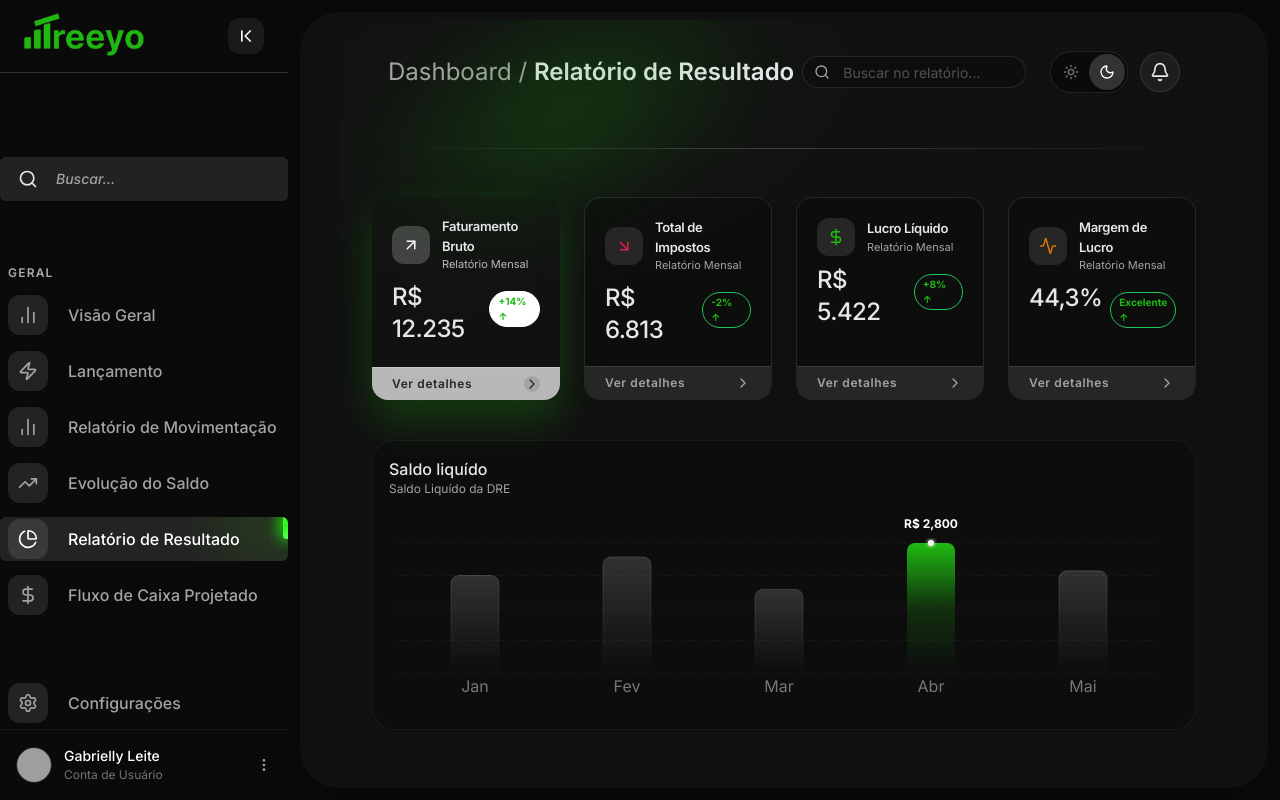
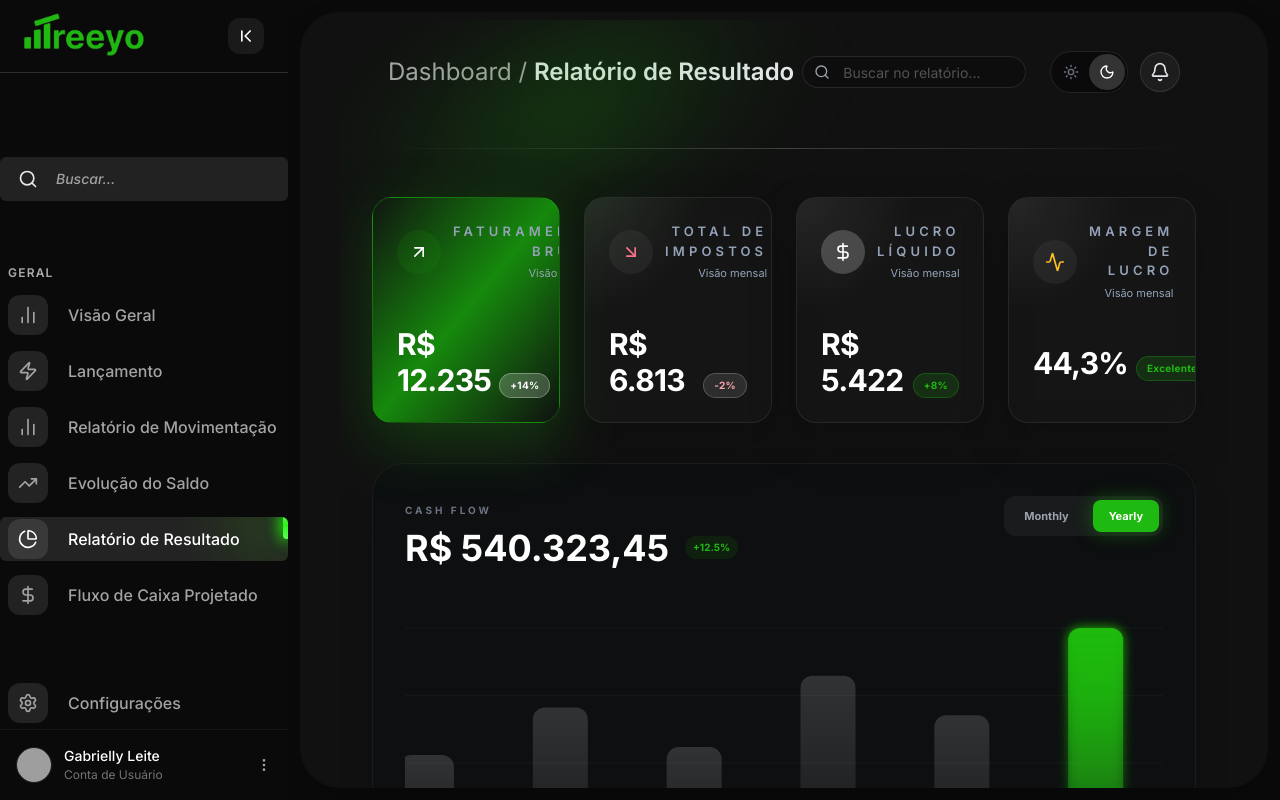
Before and after one commit to gabriellyleitedev/treeyo-dashboard-saas, a React (Vite) app: page /resultado in a window 1280 px wide. Built offline with nearby package versions, Linux system fonts and the light colour scheme; grey boxes are pictures that could not be loaded.

Commit message:
Apenas reorganizando..

```diff
--- a/src/App.jsx
+++ b/src/App.jsx
@@ -27,11 +27,11 @@ function App() {
 
             <Route path="/" element={<Navigate to="/visao-geral" replace />} />
             <Route path="/visao-geral" element={<VisaoGeral />} />
-            <Route path="/movimentacao" element={<Movimentacao />} />
+            <Route path="/movimentacao" element={<div className="text-white p-10">Página Movimentação em breve...</div>} />
 
             <Route path="/lancamento" element={<Lancamento />} />
             <Route path="/evolucao-saldo" element={<EvolucaoSaldo />} />
-            <Route path='/resultado' element={<Dre/>} />
+            <Route path='/resultado' element={<Dre />} />
             <Route path='/fluxo-projetado' element={<div className="text-white p-10">Página Fluxo de Caixa Projetado em breve...</div>} />
             <Route path='/configuracoes' element={<div className="text-white p-10">Página Configurações em breve...</div>} />
           </Route>
--- a/src/components/BuscaInteligente.jsx
+++ b/src/components/BuscaInteligente.jsx
@@ -51,8 +51,9 @@ export default function BuscaInteligente({ isOpen, onClose, navigate, rotasDoSis
         >
 
           <div onClick={onClose} className="absolute inset-0 bg-black/20 backdrop-blur-md" />
+
           {/* --- LUZ VERDE (GLOW) --- */}
-            <div className="absolute top-1/2 left-1/2 -translate-x-1/2 -translate-y-1/2 w-64 h-64 bg-[#1fba11]/25 rounded-full blur-[90px] pointer-events-none" />
+          <div className="absolute top-1/2 left-1/2 -translate-x-1/2 -translate-y-1/2 w-64 h-64 bg-[#1fba11]/25 rounded-full blur-[90px] pointer-events-none" />
 
 
           <motion.div
--- a/src/components/DRE/DRECard.jsx
+++ b/src/components/DRE/DRECard.jsx
@@ -4,70 +4,58 @@ import { ArrowUpRight, ArrowDownRight, Activity, DollarSign, ChevronRight } from
 
 const DRECard = ({ value, type, percentage, isMain }) => {
     const styles = {
-        entry: { icon: <ArrowUpRight size={18} />, label: "Faturamento Bruto", color: "text-emerald-600", bgIcon: "bg-emerald-50" },
-        exit: { icon: <ArrowDownRight size={18} />, label: "Total de Impostos", color: "text-rose-600", bgIcon: "bg-rose-50" },
-        profit: { icon: <DollarSign size={18} />, label: "Lucro Líquido", color: "text-[#1fba11]", bgIcon: "bg-green-50" },
-        health: { icon: <Activity size={18} />, label: "Margem de Lucro", color: "text-amber-600", bgIcon: "bg-amber-50" },
+        entry: { icon: <ArrowUpRight size={20} />, label: 'Faturamento Bruto', color: 'text-emerald-400', bgIcon: 'bg-[#1fba11]/10' },
+        exit: { icon: <ArrowDownRight size={20} />, label: 'Total de Impostos', color: 'text-rose-400', bgIcon: 'bg-white/5' },
+        profit: { icon: <DollarSign size={20} />, label: 'Lucro Líquido', color: 'text-white', bgIcon: 'bg-white/20' },
+        health: { icon: <Activity size={20} />, label: 'Margem de Lucro', color: 'text-amber-400', bgIcon: 'bg-white/5' },
     };
 
     const current = styles[type] || styles.entry;
+    const isPositive = typeof percentage === 'string' && (percentage.startsWith('+') || percentage.toLowerCase().includes('excel'));
 
     return (
         <motion.div
             whileHover={{ y: -4 }}
-            className={`relative flex flex-col justify-between min-h-[160px] w-full rounded-2xl overflow-hidden transition-all duration-300
-                ${isMain
-                    ? 'bg-gradient-to-br from-[#1fba11]/60 backdrop-blur-md  to-[#168a0d] shadow-[0_20px_40px_rgba(31,186,17,0.25)]'
-                    : 'bg-black/20 border border-white/10 shadow-[0_10px_20px_rgba(0,0,0,0.04)]'
-                }`
-
-            }
+            className={`relative flex flex-col justify-between min-h-[180px] w-full rounded-[20px] overflow-hidden border transition-all duration-300 ${
+                isMain
+                    ? 'border-[#1fba11]/30 bg-gradient-to-br from-[#1fba11] via-[#168a0d] to-[#0f6508] shadow-[0_20px_60px_rgba(31,186,17,0.25)]'
+                    : 'border-[rgba(255,255,255,0.08)] bg-[rgba(255,255,255,0.02)] shadow-[0_20px_50px_rgba(0,0,0,0.18)] backdrop-blur-[12px]'
+            }`}
         >
-            {/* Conteúdo Superior */}
-            <div className="p-5">
-                <div className="flex items-center gap-3 pb-2">
-                    <div className={`p-2.5 rounded-xl shadow-sm ${isMain ? 'bg-white/20' : 'bg-neutral-800'}`}>
+            {!isMain && <div className="absolute inset-0 bg-[radial-gradient(circle_at_top_left,_rgba(255,255,255,0.08),transparent_40%)] pointer-events-none" />}
+            <div className="relative p-6">
+                <div className="flex items-center justify-between gap-3 pb-3">
+                    <div className={`p-3 rounded-3xl ${current.bgIcon}`}>
                         {React.cloneElement(current.icon, {
-                            className: isMain ? "text-white" : current.color
+                            className: isMain ? 'text-white' : current.color,
                         })}
                     </div>
-                    <div>
-                        <p className={`text-[13px] font-semibold tracking-tight ${isMain ? 'text-gray-200' : 'text-gray-200'}`}>
+                    <div className="text-right">
+                        <p className="text-[13px] font-semibold uppercase tracking-[0.32em] text-[#94a3b8]">
                             {current.label}
                         </p>
-                        <p className={`text-[11px] ${isMain ? 'text-white/70' : 'text-neutral-400'}`}>
-                            Relatório Mensal
-                        </p>
+                        <p className="text-[11px] text-[#94a3b8] mt-1">Visão mensal</p>
                     </div>
                 </div>
 
-                <div className="flex items-baseline gap-2 ">
-                    <h2 className={`text-2xl font-medium tracking-tight ${isMain ? 'text-gray-200' : 'text-gray-200'}`}>
+                <div className="mt-8 flex items-end gap-2">
+                    <h2 className={`text-3xl font-bold tracking-tight ${isMain ? 'text-white' : 'text-white'}`}>
                         {value}
                     </h2>
                     {percentage && (
-                        <span className={`px-2 py-0.5 rounded-full text-[10px] font-bold border ${
-                            isMain
-                            ? 'bg-white border-white text-[#1fba11]'
-                            : 'bg-transparent border-green-500 text-[#1fba11]'
-                        }`}>
-                            {percentage} ↑
+                        <span
+                            className={`inline-flex items-center gap-1 rounded-full border px-2.5 py-1 text-[10px] font-bold tracking-wide ${
+                                isPositive
+                                    ? isMain
+                                        ? 'bg-white/20 border-white/30 text-white'
+                                        : 'bg-[#1fba11]/15 border-[#1fba11]/30 text-[#1fba11]'
+                                    : 'bg-white/10 border-white/20 text-rose-300'
+                            }`}
+                        >
+                            {percentage}
                         </span>
                     )}
                 </div>
-            </div>
-
-            {/* Rodapé */}
-            <div className={`px-5 py-2 flex items-center justify-between border-t cursor-pointer ${
-                isMain ? 'border-white/20  bg-white/70' : 'border-white/10 bg-neutral-800'
-            }`}>
-                <span className={`text-xs font-semibold tracking-wider ${isMain ? 'text-neutral-800'  : 'text-neutral-400'}`}>
-                    Ver detalhes
-                </span>
-
-                <div className={isMain ? "p-0 rounded-full bg-black/10" : ""}>
-                <ChevronRight size={16} className={isMain ? "text-neutral-800" : "text-neutral-400"} />
-            </div>
             </div>
         </motion.div>
     );
--- a/src/components/DRE/DREChart.jsx
+++ b/src/components/DRE/DREChart.jsx
@@ -1,172 +1,106 @@
-import React from "react";
-import { motion } from "framer-motion";
-import { BarChart, Bar, XAxis, LabelList, ResponsiveContainer, CartesianGrid, Tooltip, YAxis } from "recharts";
-import { Cell } from "recharts";
-import { X } from "lucide-react";
-
-
-const mesAtual = new Date().getMonth() // Obtém o mês atual (0-11) Array
-
-const cores = {
-    atual: "#1fba11",
-    passado: "#4ade80",
-    futuro: "#2a2a2a"
-}
+import React from 'react';
+import { BarChart, Bar, XAxis, YAxis, ResponsiveContainer, CartesianGrid, Tooltip, Cell } from 'recharts';
 
 const data = [
-    { mes: "Jan", saldo: 2100 },
-    { mes: "Fev", saldo: 2500 },
-    { mes: "Mar", saldo: 1800 },
-    { mes: "Abr", saldo: 2800 },
-    { mes: "Mai", saldo: 2200 },
-]
+  { mes: 'Jan', saldo: 1800 },
+  { mes: 'Fev', saldo: 2400 },
+  { mes: 'Mar', saldo: 1900 },
+  { mes: 'Abr', saldo: 2800 },
+  { mes: 'Mai', saldo: 2300 },
+  { mes: 'Jun', saldo: 3400 },
+];
 
-const mesAtivoIndex = 3;
+const maxSaldo = Math.max(...data.map(d => d.saldo));
+const activeIndex = data.findIndex(d => d.saldo === maxSaldo);
 
+const CustomCursor = (props) => {
+  const { x, y, width } = props;
+  return (
+    <g>
+      <circle cx={x + width / 2} cy={y} r={6} fill="#fff" filter="drop-shadow(0 0 8px #1fba11)" />
+      <rect x={x} y={y} width={width} height={400} fill="rgba(255,255,255,0.02)" />
+    </g>
+  );
+};
 
-
-const CustomTooltip = ({ active, payload, label }) => {
-    if (active && payload && payload.length) {
-        const dateStr = `${label} 23, 2026`;
-        const cashflow = payload[0].value;
-
+const DREChart = () => {
   return (
-            <div className="relative z-[9999] ml-6">
-                  <div className="relative bg-[#0d0d0e]/80 backdrop-blur-md border border-white/10 rounded-2xl p-4
-                        shadow-[0_-20px_80px_-20px_rgba(255,255,255,0.20)]">
-
-                    <p className="text-[11px] text-neutral-500 font-medium mb-3 tracking-tight">
-                        {dateStr}
-                    </p>
-
-                    <div className="flex flex-col gap-2">
-                        <div className="flex justify-between items-center gap-6">
-                            <span className="text-[12px] text-neutral-400">Cashflow</span>
-                            <span className="text-[13px] text-white font-bold tracking-tight">
-                                ${cashflow.toLocaleString('en-US', { minimumFractionDigits: 2 })}
-                            </span>
-                        </div>
-
-                        <div className="flex justify-between items-center gap-6">
-                            <span className="text-[12px] text-neutral-400">Inflow</span>
-                            <span className="text-[12px] text-red-400 font-medium">
-                                -$7,456.00
-                            </span>
+    <div className="w-full h-full rounded-[32px] border border-white/5 bg-[#0d0f10] p-8 shadow-2xl overflow-hidden">
+      <div className="mb-10 flex items-start justify-between">
+        <div>
+          <span className="text-[10px] font-bold uppercase tracking-[3px] text-gray-500">Cash Flow</span>
+          <div className="mt-2 flex items-center gap-4">
+            <h2 className="text-4xl font-bold text-white">R$ 540.323,45</h2>
+            <div className="flex items-center gap-1 rounded-full bg-[#1fba11]/10 px-2 py-1 text-[10px] font-bold text-[#1fba11]">
+              <span>+12.5%</span>
             </div>
           </div>
         </div>
 
-                {/* Seta com a mesma cor do fundo para não parecer solta */}
-                <div className="absolute top-1/2 -left-1.5 -translate-y-1/2 w-3 h-3 bg-[#1c1c1e] border-l border-b border-white/10 rotate-45" />
-            </div>
-        );
-    }
-    return null;
-};
-
-const RenderCustomLabel = (props) => {
-    const { x, y, width, index, value } = props;
-    if (index !== mesAtivoIndex) return null;
-
-    return (
-        <g>
-            {/* O círculo branco precisa ser pequeno (r=2 ou 3) para parecer um brilho real */}
-            <circle cx={x + width / 2} cy={y} r={3} fill="white" filter="url(#dotGlow)" />
-
-            {/* Texto fixo: Comunicação direta sem depender de hover */}
-            <text x={x + width / 2} y={y - 15} fill="white" fontSize="12" textAnchor="middle" fontWeight="bold">
-                R$ {value.toLocaleString()}
-            </text>
-        </g>
-
-    )
-}
-
-const DREChart = () => {
-
-    return (
-        <div className="flex flex-col overflow-hidden w-full bg-black/20 border border-white/5 rounded-[22px] p-4 ">
-            <div className="flex justify-between items-center pb-4">
-                <div>
-                    <h1 className="text-gray-200 font-medium">Saldo liquído</h1>
-                    <p className="text-neutral-400 text-xs">Saldo Liquído da DRE</p>
+        <div className="flex gap-2 rounded-xl bg-white/5 p-1">
+          <button className="rounded-lg px-4 py-2 text-[11px] font-bold text-gray-400">Monthly</button>
+          <button className="rounded-lg bg-[#1fba11] px-4 py-2 text-[11px] font-bold text-white shadow-[0_0_20px_rgba(31,186,17,0.4)]">Yearly</button>
         </div>
       </div>
 
-            <div className="w-full h-[200px] ">
+      <div className="h-[320px] w-full">
         <ResponsiveContainer width="100%" height="100%">
-                    <BarChart
-                        data={data}
-                        margin={{
-                            top: 30,
-                            right: 20,
-                            left: 10,
-                            bottom: 10
-                        }}
-
-                    >
-
-
+          <BarChart data={data} margin={{ top: 20, right: 0, left: -45, bottom: 0 }}>
             <defs>
-                            <linearGradient id="barGradient" x1="0" y1="0" x2="0" y2="1">
+              {/* GRADIENTE DA BARRA ATIVA: MAIS VOLUME E BRILHO */}
+              <linearGradient id="treeyoActiveGradient" x1="0" y1="0" x2="0" y2="1">
                 <stop offset="0%" stopColor="#1fba11" stopOpacity={1} />
-                                <stop offset="50%" stopColor="#1fba11" stopOpacity={0.2} />
-                                <stop offset="100%" stopColor="#1fba11" stopOpacity={0} />
+                <stop offset="40%" stopColor="#1fba11" stopOpacity={0.6} />
+                <stop offset="100%" stopColor="#1fba11" stopOpacity={0.05} />
               </linearGradient>
 
-                            <linearGradient id="offGradient" x1="0" y1="0" x2="0" y2="1">
-                                <stop offset="0%" stopColor="#fff" stopOpacity={0.15} />
-                                <stop offset="100%" stopColor="#fff" stopOpacity={0} />
+              {/* GRADIENTE DAS BARRAS INATIVAS */}
+              <linearGradient id="treeyoInactiveGradient" x1="0" y1="0" x2="0" y2="1">
+                <stop offset="0%" stopColor="rgba(255,255,255,0.15)" stopOpacity={1} />
+                <stop offset="100%" stopColor="rgba(255,255,255,0.02)" stopOpacity={1} />
               </linearGradient>
 
-                            <filter id="dotGlow" x="-50%" y="-20%" width="200%" height="160%">
-                                <feGaussianBlur stdDeviation="2" result="blur" />
-                                <feMerge>
-                                    <feMergeNode in="blur" />
-                                    <feMergeNode in="SourceGraphic" />
-                                </feMerge>
+              {/* FILTRO DE GLOW (BRILHO EXTERNO) */}
+              <filter id="glow" x="-20%" y="-20%" width="140%" height="140%">
+                <feGaussianBlur stdDeviation="6" result="blur" />
+                <feComposite in="SourceGraphic" in2="blur" operator="over" />
               </filter>
             </defs>
-                        <CartesianGrid vertical={false} strokeDasharray="3 3" stroke="rgba(255, 255, 255, 0.05)" />
+
+            <CartesianGrid vertical={false} stroke="rgba(255,255,255,0.03)" strokeDasharray="0" />
 
             <XAxis
               dataKey="mes"
-                            stroke="#777"
-                            tickLine={false} // Remove "tracinhos" inúteis
-                            axisLine={false} // Remove linha base feia (eixo X)
+              axisLine={false}
+              tickLine={false}
+              tick={{ fill: '#4b5563', fontSize: 12, fontWeight: 600 }}
+              dy={15}
             />
 
+            <YAxis axisLine={false} tickLine={false} hide />
+
             <Tooltip
-                            content={<CustomTooltip />}
-                            cursor={{ fill: "none" }}
-                            wrapperStyle={{ outline: "none" }}
-                            filterNull={true}
-
+              cursor={<CustomCursor />}
+              content={() => null}
             />
-
-                        <Bar dataKey="saldo" radius={[8, 8, 0, 0]} barSize={48}>
-                            {/* O Recharts vai iterar sobre os dados e passar as coordenadas para sua função */}
-                            <LabelList dataKey="saldo" content={<RenderCustomLabel />} />
-
+            {/* BARRAS */}
+            <Bar dataKey="saldo" radius={[12, 12, 0, 0]} barSize={55}>
               {data.map((entry, index) => (
                 <Cell
-                                    fill={index === mesAtivoIndex ? "url(#barGradient)" : "url(#offGradient)"}
-                                    stroke={index === mesAtivoIndex ? "none" : "url(#offGradient)"}
-                                    strokeWidth={1}
+                  key={`cell-${index}`}
+                  fill={index === activeIndex ? 'url(#treeyoActiveGradient)' : 'url(#treeyoInactiveGradient)'}
                   style={{
-                                        filter: index === mesAtivoIndex ? "url(#glow)" : "none",
-                                        transition: "all 0.5s ease"
+                    filter: index === activeIndex ? 'url(#glow)' : 'none',
+                    transition: 'all 0.4s ease'
                   }}
                 />
-
               ))}
             </Bar>
-
           </BarChart>
         </ResponsiveContainer>
       </div>
     </div>
-    )
-}
+  );
+};
 
 export default DREChart;
--- a/src/components/DRE/DRELine.jsx
+++ b/src/components/DRE/DRELine.jsx
@@ -3,7 +3,7 @@ import React from "react";
 const DRELine = () => {
     return (
         <div>
-
+            <h1 className="text-2xl text-gray-200 font-normal tracking-tight mb-4">DRE - Demonstrativo de Resultados</h1>
         </div>
     )
 }
--- a/src/components/ReminderForm.jsx
+++ b/src/components/ReminderForm.jsx
@@ -89,7 +89,7 @@ export default function ReminderForm({ isOpen, onClose, onSave }) {
         className="bg-backdrop-blur-md border border-white/10 rounded-[32px] w-full max-w-sm p-6 shadow-2xl relative z-10"
       >
         {/* --- LUZ VERDE (GLOW) --- */}
-        <div className="absolute top-1/2 left-1/2 -translate-x-1/2 -translate-y-1/2 w-64 h-64 bg-[#1fba11]/25 rounded-full blur-[90px] pointer-events-none" />
+        <div className="absolute top-1/2 left-1/2 -translate-x-1/2 -translate-y-1/2 w-64 h-64 bg-[#1fba11]/20 rounded-full blur-[90px] pointer-events-none" />
         <div className="flex justify-between items-center pb-4">
           <h3 className=" text-gray-200 font-medium md:text-xl">Novo Lembrete</h3>
           <button onClick={onClose} className="text-neutral-500 hover:text-white transition-colors"><X size={20} /></button>
--- a/src/pages/VisaoGeral.jsx
+++ b/src/pages/VisaoGeral.jsx
@@ -13,9 +13,7 @@ function VisaoGeral() {
     const [isMenuOpen, setIsMenuOpen] = React.useState(false);
 
     const toggleTheme = () => setIsDarkMode(!isDarkMode);
-
     const { adicionarNotificacao } = useNotifications();
-
     const hasChecked = React.useRef(false);
 
     React.useEffect(() => {
@@ -121,12 +119,11 @@ function VisaoGeral() {
 
                     <div className="lg:col-span-4 flex flex-col gap-12 md:gap-2 pt-12 lg:pt-12 lg:!-mt-24">
 
-                        {/* VERSÃO MOBILE (Flex no mobile, escondido a partir de lg) */}
+                        {/* VERSÃO MOBILE */}
                         <div className="flex lg:hidden justify-center pb-64 ">
                             <CardsStack />
                         </div>
 
-                        {/* Os outros componentes seguem a ordem natural abaixo do Card no Mobile */}
                         <RemindersPanel />
                         <TreeyoAssistant />
                     </div>
```
Also changed, not shown: src/components/DRE/DRETable.jsx (+88 -0 lines), src/components/RemindersPanel.jsx (+6 -8 lines), src/pages/Dre.jsx (+2 -5 lines). Lines whose indentation alone changed are shown as unchanged.
